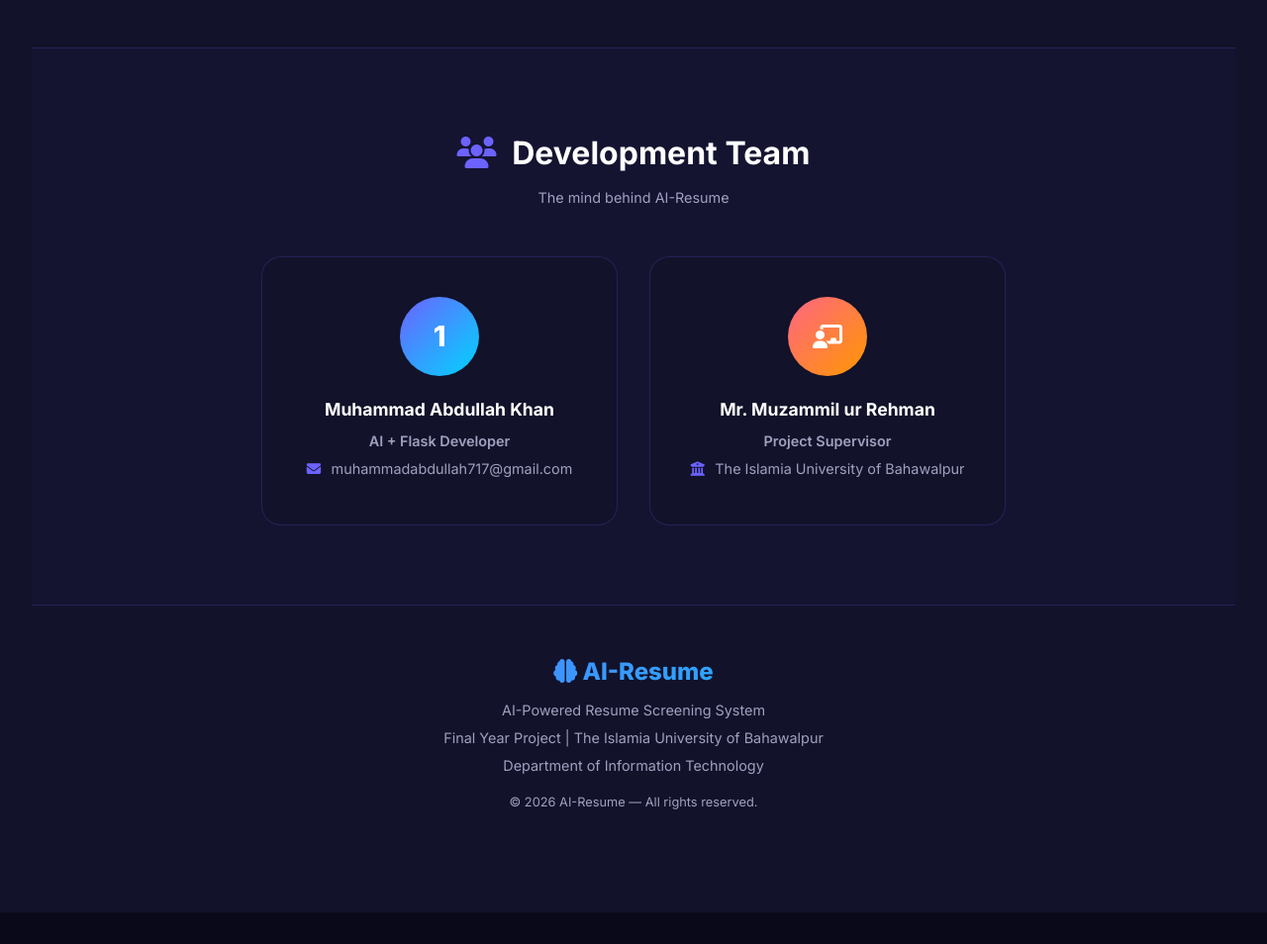
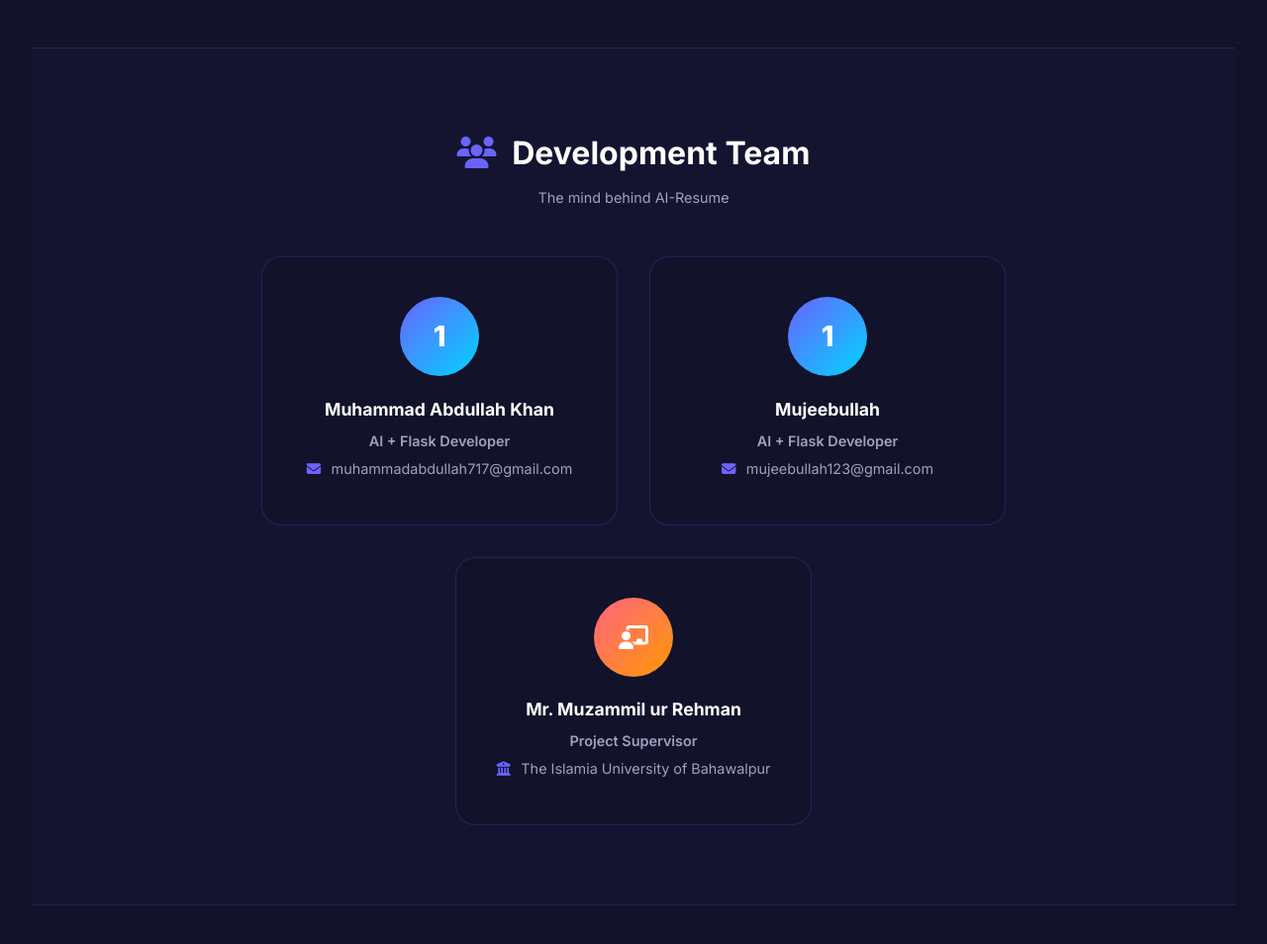
Before and after one commit to MuhammadAbdullahKhan01/AI-Resume-Screening-System, a Flask app: page / in a window 1280 px wide. Shown: the part 2339-3293 px from the top of the page at 99% size. Before the commit the page ends 3261 px from the top, so only its background shows below. Run offline with Flask 3, Linux system fonts and the light colour scheme.

Commit message:
Add team member Mujeebullah to index.html

```diff
--- a/templates/index.html
+++ b/templates/index.html
@@ -182,6 +182,15 @@
                     muhammadabdullah717@gmail.com
                 </p>
             </div>
+            <div class="team-card">
+                <div class="team-avatar">1</div>
+                <h3>Mujeebullah</h3>
+                <p class="team-role">AI + Flask Developer</p>
+                <p class="team-email">
+                    <i class="fas fa-envelope"></i>
+                    mujeebullah123@gmail.com
+                </p>
+            </div>
 
             <!-- Supervisor -->
             <div class="team-card supervisor">
```
